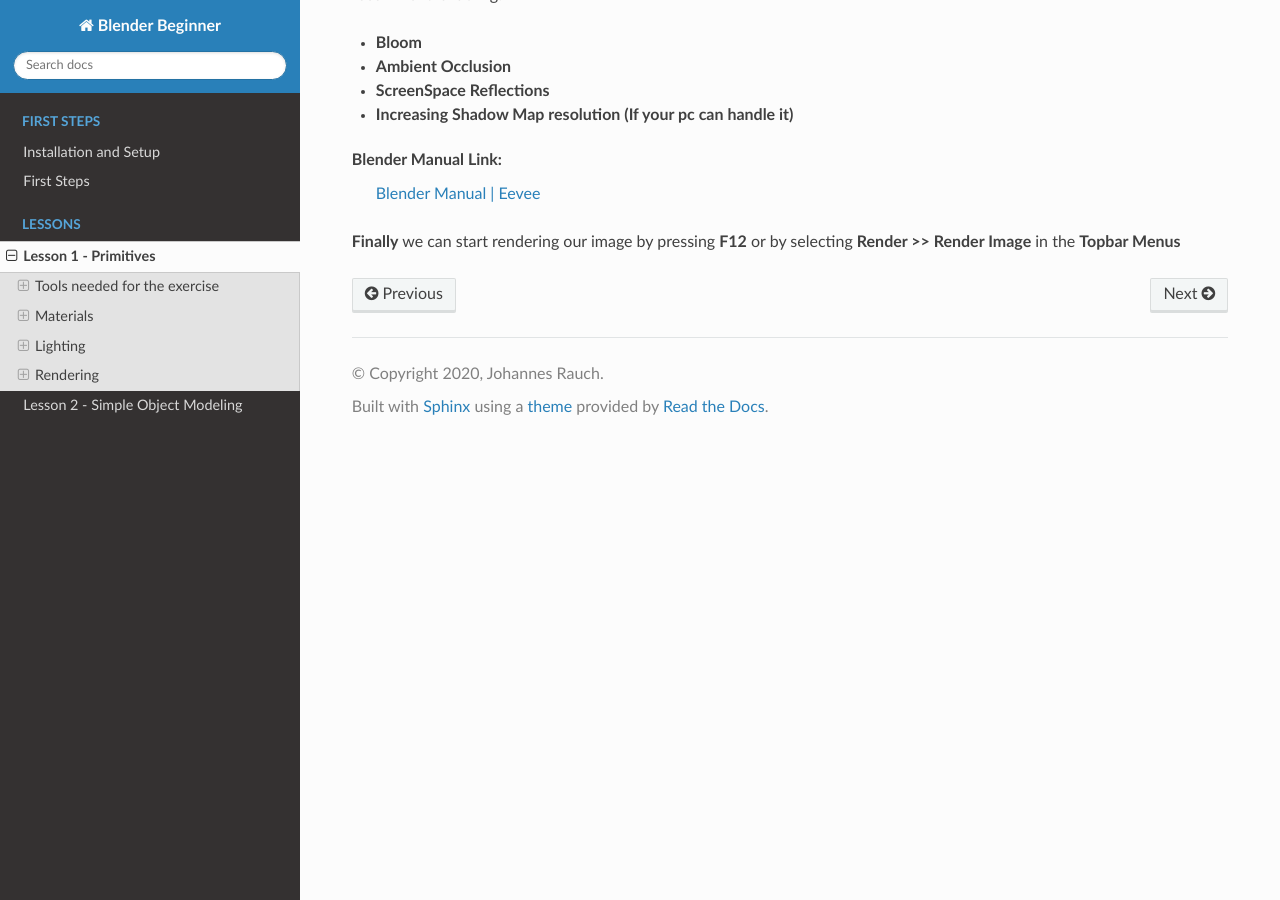
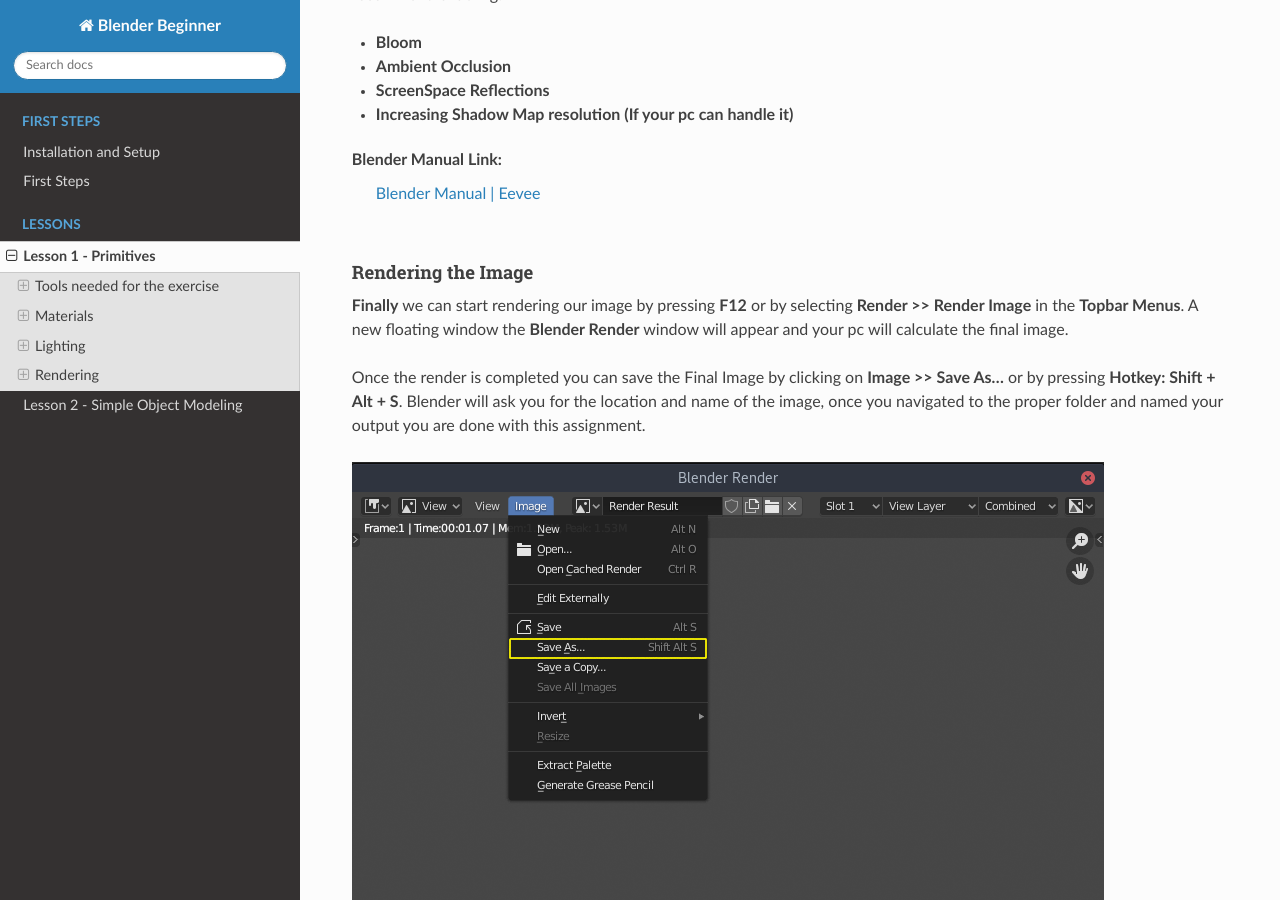
Before and after one commit to smokejohn/blender_beginner, a Sphinx documentation site: the page built from source/lessons/lesson1.rst, in a window 1280 px wide and 900 px high, scrolled down 10874 px. Built offline with Sphinx 7.4.7 and the Read the Docs theme 2.0.0, drawn with Linux system fonts in a browser that asks for light colours.

Commit message:
adds a few things to lesson 1 and 2

```diff
--- a/source/lessons/lesson1.rst
+++ b/source/lessons/lesson1.rst
@@ -307,4 +307,13 @@
 
 .. |props_render| image:: ../_static/images/bl_gui_props_render.png
 
-**Finally** we can start rendering our image by pressing **F12** or by selecting **Render >> Render Image** in the **Topbar Menus**
+Rendering the Image
+-------------------
+**Finally** we can start rendering our image by pressing **F12** or by selecting **Render >> Render Image** in the **Topbar Menus**.
+A new floating window the **Blender Render** window will appear and your pc will calculate the final image.
+
+Once the render is completed you can save the Final Image by clicking on **Image >> Save As...** or by pressing **Hotkey: Shift + Alt + S**.
+Blender will ask you for the location and name of the image, once you navigated to the proper folder and named your output you are done
+with this assignment.
+
+.. image:: ../_static/images/bl_gui_render_save_image.png
--- a/source/lessons/lesson2.rst
+++ b/source/lessons/lesson2.rst
@@ -85,7 +85,8 @@
     **It can be enabled in the Viewport Overlays Menu in the top right of the 3D Viewport**
 
     To flip a faces orientation select it in **Edit Mode** and press **Hotkey: Alt + N** and
-    select **Flip** to reverse its normal.
+    select **Flip** to reverse its normal. Alternatively you can press **Hotkey: Shift + N**
+    to let blender try to fix the problematic areas himself.
 
     .. image:: ../_static/images/bl_gui_3dview_faceorientation_example.png
        :width: 400
```
Also changed, not shown: other parts of source/lessons/lesson2.rst (+1 -1 lines), source/_static/images/bl_gui_render_save_image.png (added).
